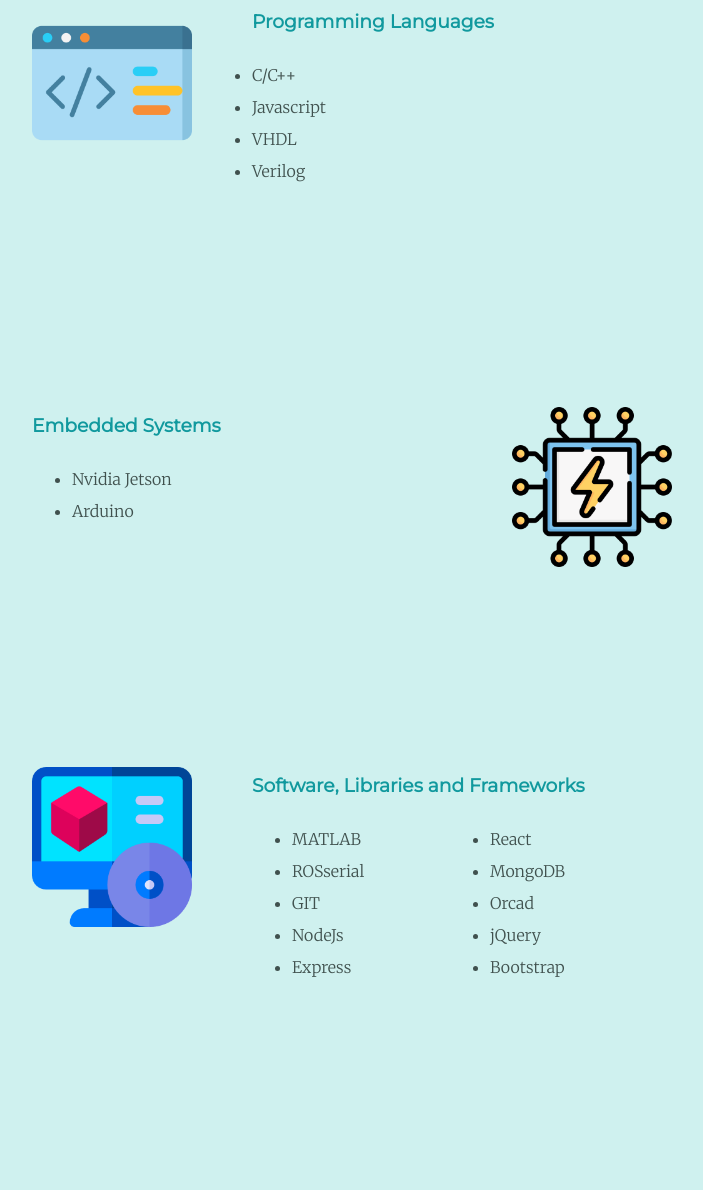
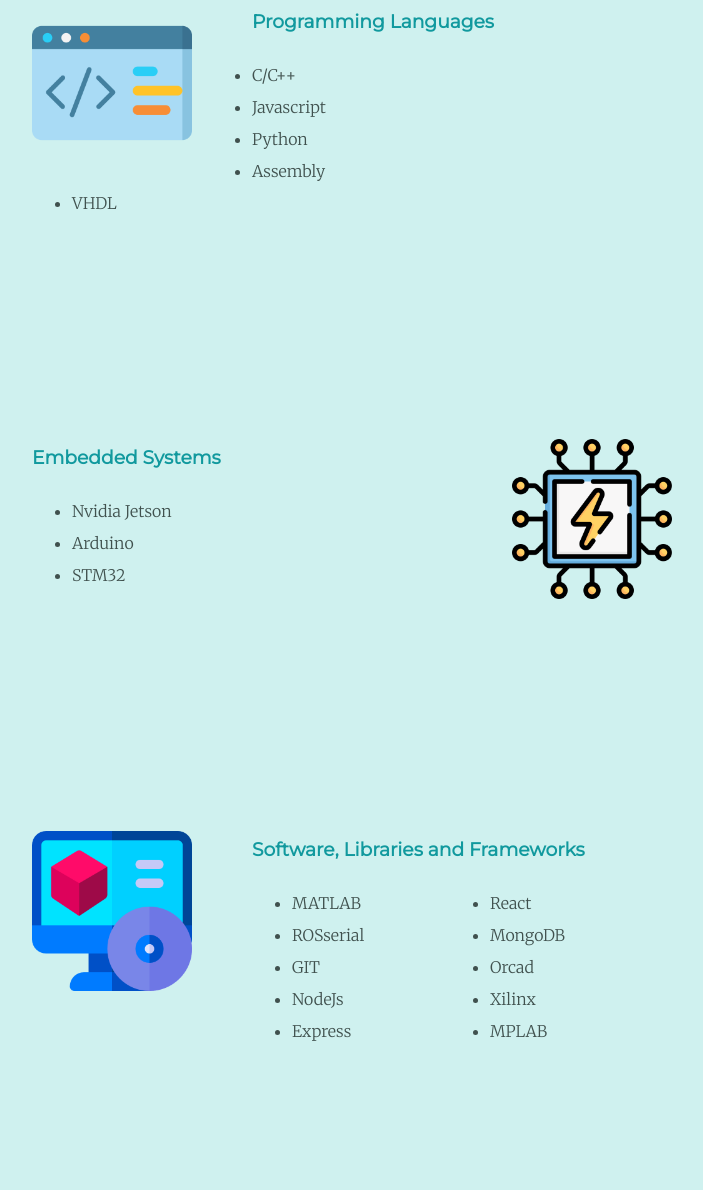
Before and after one commit to yash-jindal/Personal-Website, a plain HTML site: page index.html in a window 1280 px wide. Shown: the part 1626-2816 px from the top of the page, without its empty margins (288-991 px from the left). Drawn offline with Linux system fonts and the light colour scheme.

Commit message:
Add files via upload

```diff
--- a/index.html
+++ b/index.html
@@ -35,8 +35,9 @@
         <ul>
           <li>C/C++</li>
           <li>Javascript</li>
+          <li>Python</li>
+          <li>Assembly</li>
           <li>VHDL</li>
-          <li>Verilog</li>
         </ul>
       </div>
       <br>
@@ -46,6 +47,7 @@
         <ul>
           <li>Nvidia Jetson</li>
           <li>Arduino</li>
+          <li>STM32</li>
         </ul>
       </div>
       <br>
@@ -62,8 +64,8 @@
           <li>React</li>
           <li>MongoDB</li>
           <li>Orcad</li>
-          <li>jQuery</li>
-          <li>Bootstrap</li>
+          <li>Xilinx</li>
+          <li>MPLAB</li>
         </ul>
       </div>
 
@@ -108,7 +110,7 @@
   <div class="bottom-container">
     <a class="footer-link" href="https://www.linkedin.com/in/yash-jindal-19aa661a8">LinkedIn</a>
     <a class="footer-link" href="https://api.whatsapp.com/send?phone=+919056537831&text=&source=&data=&app_absent=">Whatsapp</a>
-    <p class="copyright">© 2021 Yash Jindal.</p>
+    <p class="copyright">© 2022 Yash Jindal.</p>
   </div>
 
 
```
